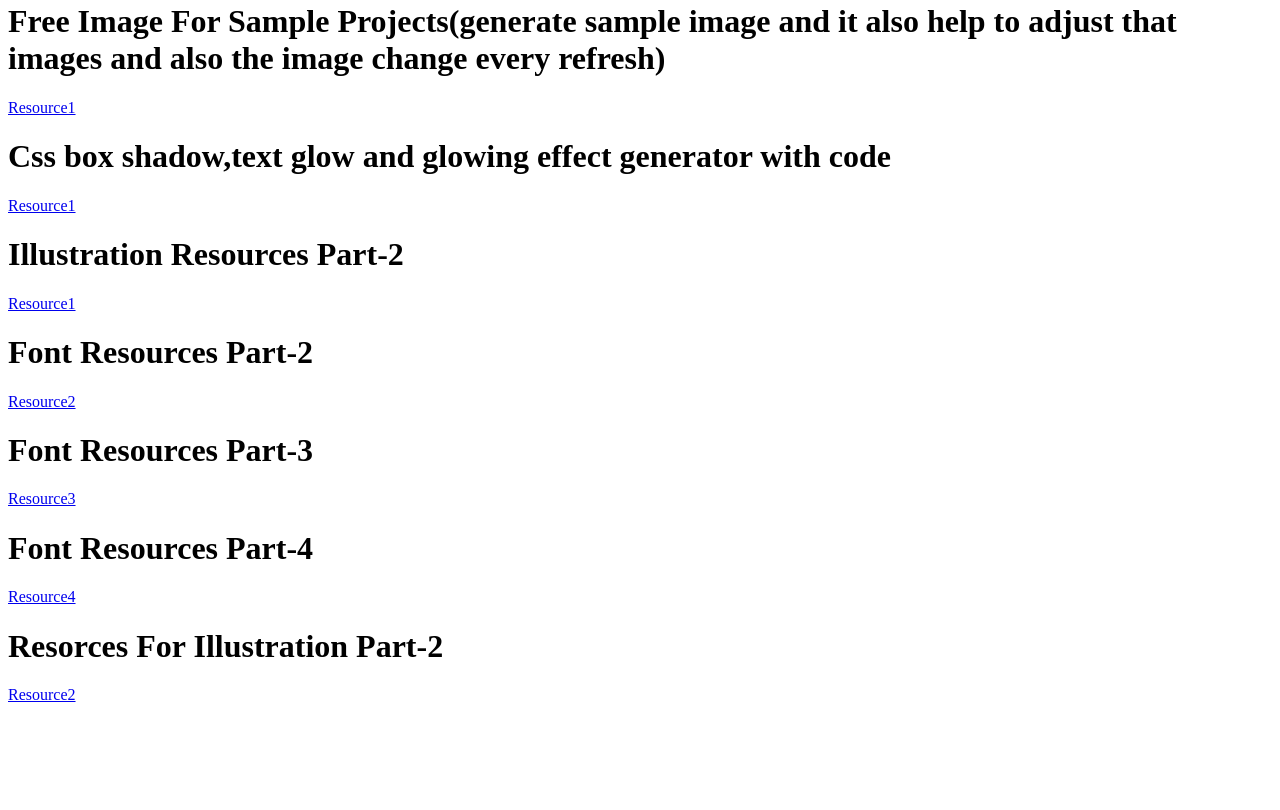
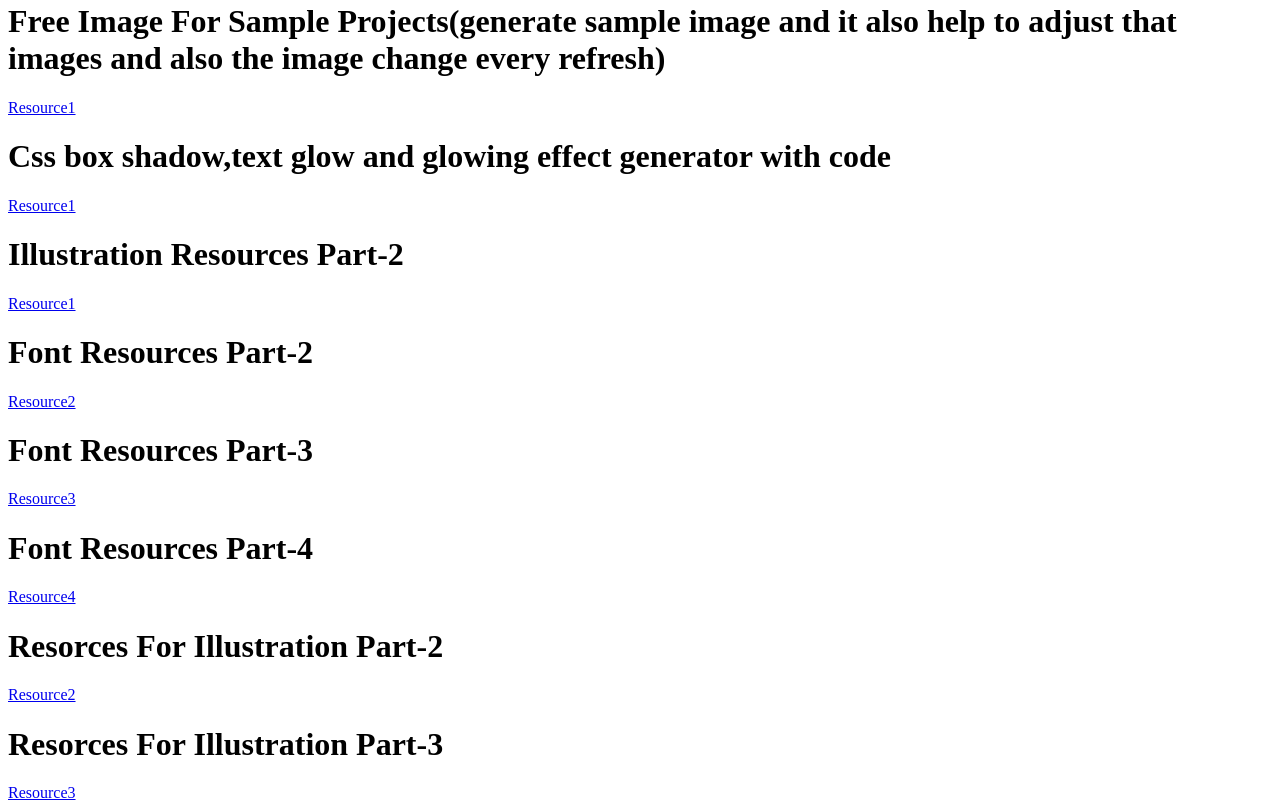
Before and after one commit to mohamed-ashif-m/Frontend_resources, a plain HTML site: page index.html in a window 1280 px wide. Shown: the part 801-1611 px from the top of the page. Before the commit the page ends 1513 px from the top, so only its background shows below. Drawn offline with Linux system fonts and the light colour scheme.

Commit message:
Update index.html

```diff
--- a/index.html
+++ b/index.html
@@ -71,6 +71,10 @@ code</h1>
             <h1>Resorces For Illustration Part-2</h1>
             <a href="https://icons8.com/illustrations">Resource2</a>
         </div>
+        <div class="container16">
+            <h1>Resorces For Illustration Part-3</h1>
+            <a href="https://www.humaaans.com/">Resource3</a>
+        </div>
     </main>
 </body>
 </html>
```
